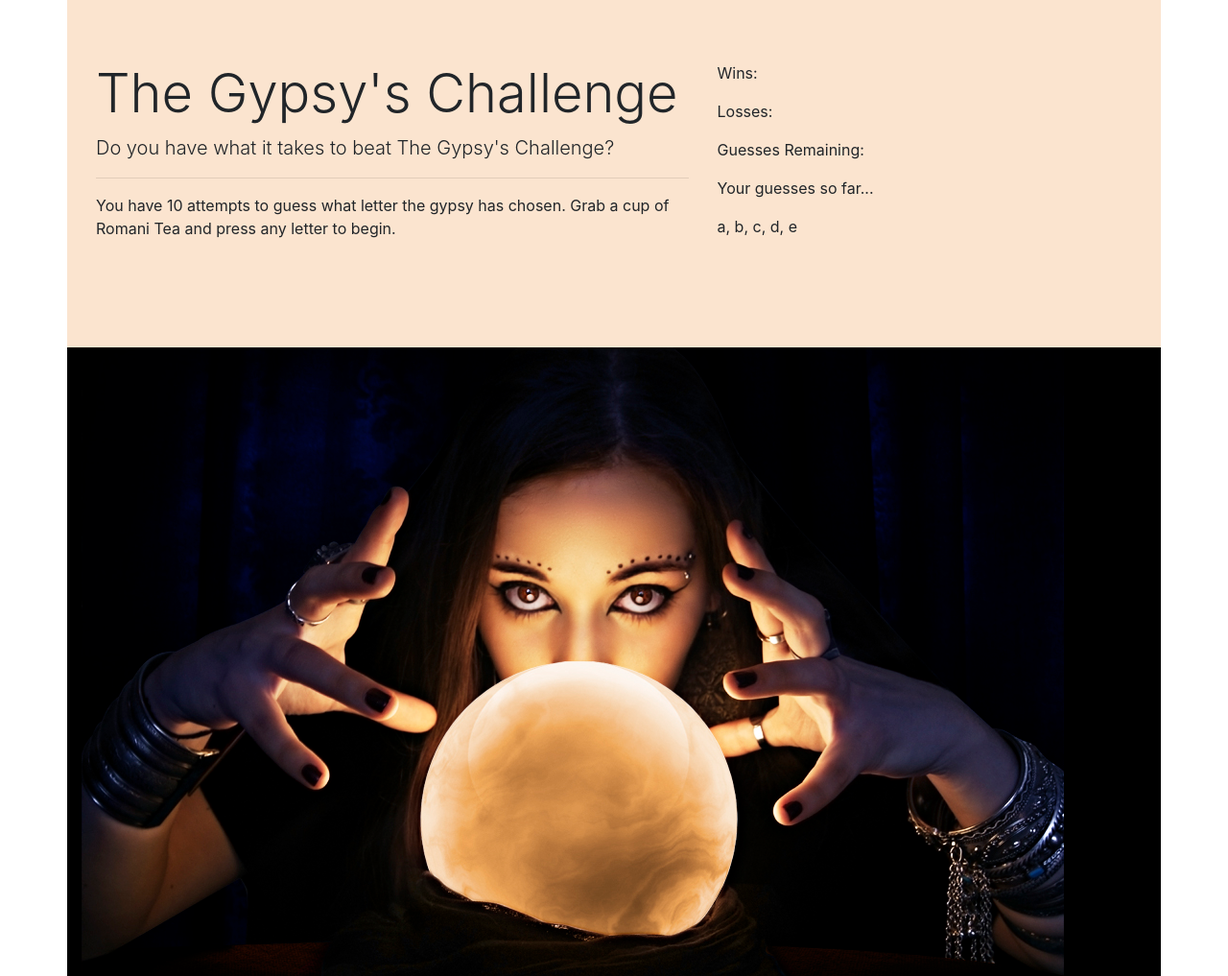
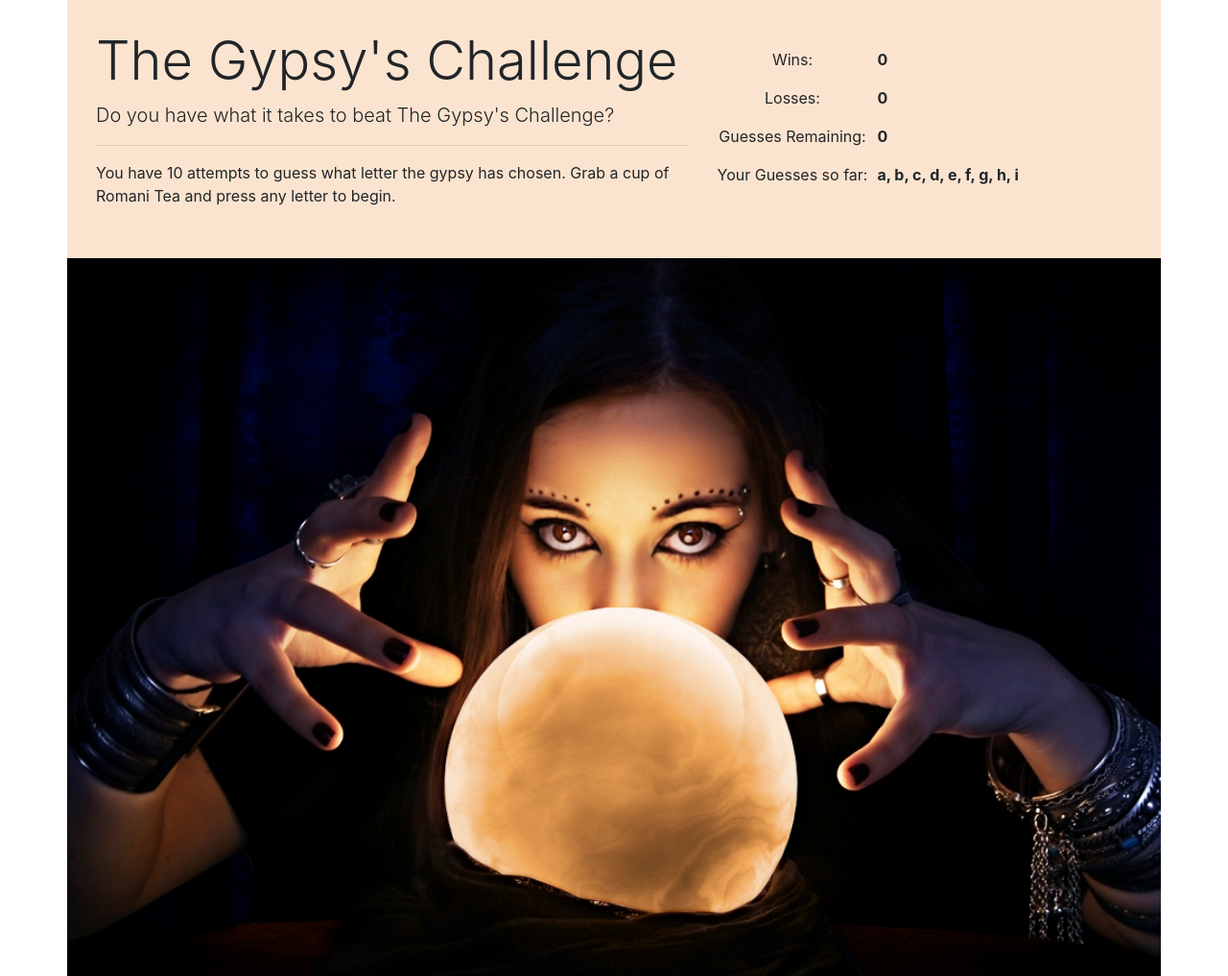
Before and after one commit to edwinjbock/Psychic-Game, a plain HTML site: page index.html in a window 1280 px wide. Shown: the top 1017 px of the page at 96% size. Drawn offline with nearby package versions, Linux system fonts and the light colour scheme.

Commit message:
layout tweaks

```diff
--- a/assets/css/style.css
+++ b/assets/css/style.css
@@ -4,13 +4,31 @@ body {
 
 .my-jumbotron-container {
   background-color: #fbe4cf;
-
+padding-top: 15px;
+padding-bottom: 5px;
 }
 
-/* .my-jumbotron-left {
-  background-color: #fbe4cf;
-} */
+.my-jumbotron-right {
+  padding-top: 20px;
+}
+
+.my-table {
+  border: none;
+}
+
+th {
+  text-align: center;
+  padding-right: 10px;
+}
+
+td {
+  text-align: left;
+  font-weight: bold;
+}
 
 .my-image-container {
   background-color: black;
+  max-width: 100%;
+  min-width: 100%;
+  padding: 0;
 }
--- a/index.html
+++ b/index.html
@@ -36,11 +36,48 @@
               </div>
               <!-- Jumbotron right side -->
               <div class="col-sm-5 my-jumbotron-right">
-                <p>Wins:</p>
+                <table class="my-table">
+                  <tr>
+                    <th>
+                      <p>Wins:</p>
+                    </th>
+                    <td>
+                      <p>0</p>
+                    </td>
+                  </tr>
+                  <tr>
+                    <th>
+                      <p>Losses:</p>
+                    </th>
+                    <td>
+                      <p>0</p>
+                    </td>
+                  </tr>
+                  <tr>
+                    <th>
+                      <p>Guesses Remaining:</p>
+                    </th>
+                    <td>
+                      <p>0</p>
+                    </td>
+                  </tr>
+                  <tr>
+                    <th>
+                      <p>Your Guesses so far:</p>
+                    </th>
+                    <td>
+                      <p>a, b, c, d, e, f, g, h, i</p>
+                    </td>
+                  </tr>
+                </table>
+
+
+
+                <!-- <p>Wins:</p>
                 <p>Losses:</p>
                 <p>Guesses Remaining:</p>
                 <p> Your guesses so far...</p>
-                <p>a, b, c, d, e</p>
+                <p>a, b, c, d, e, f, g, h, i</p> -->
               </div>
             </div>
           </div>
@@ -50,13 +87,12 @@
       <!-- Image Response Container -->
       <div class="container">
         <div class="row">
-          <div class="col-sm-12 my-image-container">
-            <img src="assets/img/fortuneteller1.jpg" class="img-fluid" alt="The Gypsy Challenge">
+          <div class="col-sm-12 text-center my-image-container">
+            <img src="assets/img/fortuneteller1.jpg" class="img-fluid w-100" alt="The Gypsy Challenge">
+            <!-- <img src="assets/img/explosion1.jpg" class="img-fluid w-100" alt="The Gypsy Challenge"> -->
           </div>
         </div>
       </div>
-
-
 
       <!-- Optional JavaScript -->
       <!-- jQuery first, then Popper.js, then Bootstrap JS -->
@@ -67,7 +103,7 @@
       <script src="https://stackpath.bootstrapcdn.com/bootstrap/4.1.3/js/bootstrap.min.js" integrity="sha384-ChfqqxuZUCnJSK3+MXmPNIyE6ZbWh2IMqE241rYiqJxyMiZ6OW/JmZQ5stwEULTy"
         crossorigin="anonymous"></script>
 
-        <!-- My Javascript -->
+      <!-- My Javascript -->
       <script type="text/javascript" src="assets/js/game.js"></script>
 
 </body>
```
Also changed, not shown: assets/img/explosion2.jpg (added), assets/img/fire1.PNG (added), assets/img/gypsycelebration1.jpg (added), assets/img/gypsycelebration2.jpg (added), assets/img/zoltar.jpg (deleted).
